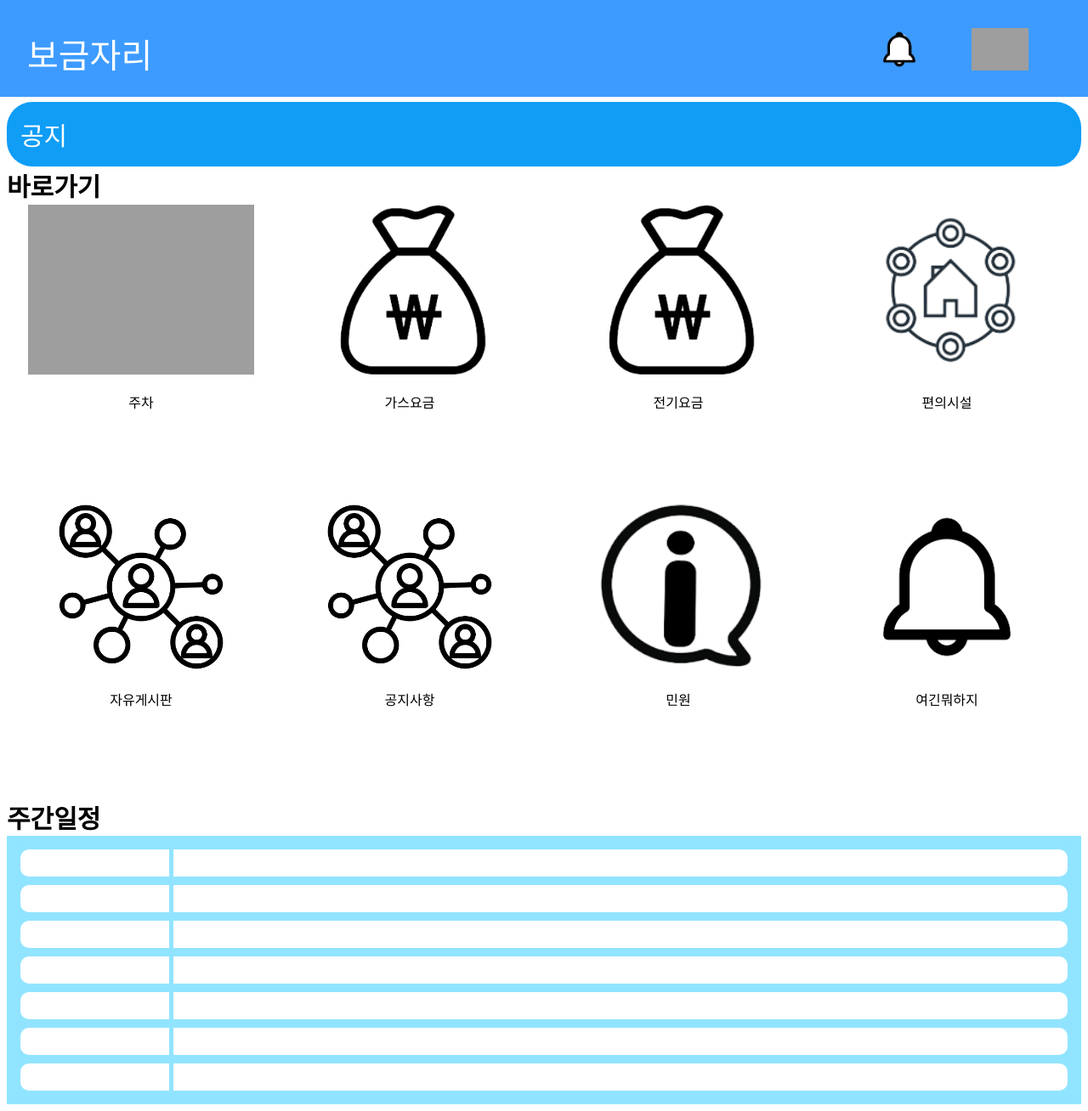
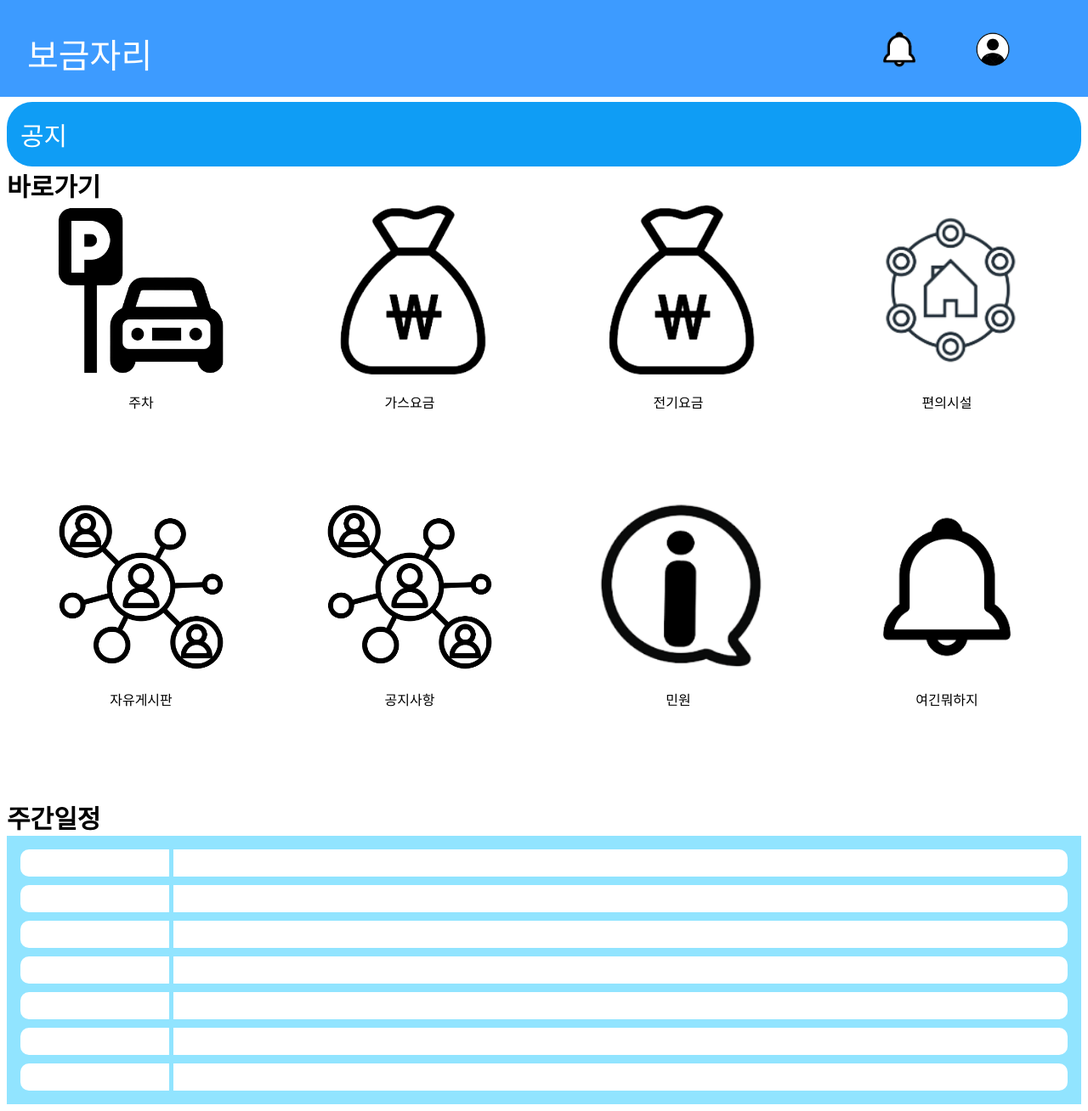
Before and after one commit to sungb0131/Assertive, a Django app: page / in a window 1280 px wide. Shown: the whole page at 85% size. Run offline with Django 4.2, Linux system fonts and the light colour scheme; parts of the project's set-up code (start-up, migrations or seed data) failed here and were passed over; grey boxes are pictures that could not be loaded.

Commit message:
FIX: Remove misstype

```diff
--- a/templates/index2.html
+++ b/templates/index2.html
@@ -21,7 +21,7 @@
 
     <div class="box">
         <button type="button" class="btm_image; float-right" id="img_btn">
-            <img src="{% static 'main/user (2)png'%}" height="50px">
+            <img src="{% static 'main/user.png'%}" height="50px">
         </button>
     </div>
 
@@ -57,7 +57,7 @@
 
     <div class="box">
         <button type="button" class="btm_image" id="img_btn">
-            <img src="{% static 'main/car.png'%}g" height="200px">
+            <img src="{% static 'main/car.png'%}" height="200px">
         </button>
         <p>
             주차
```
